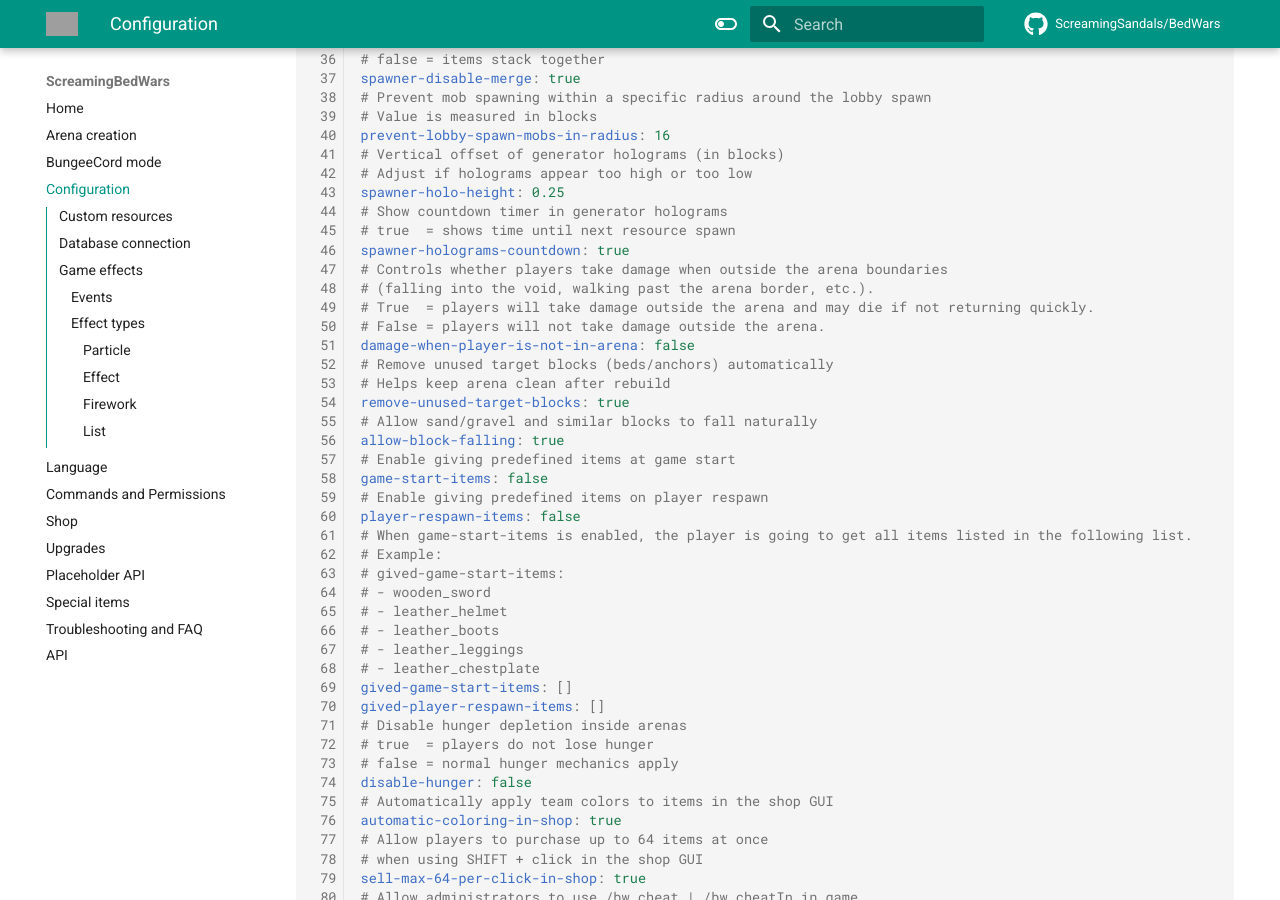
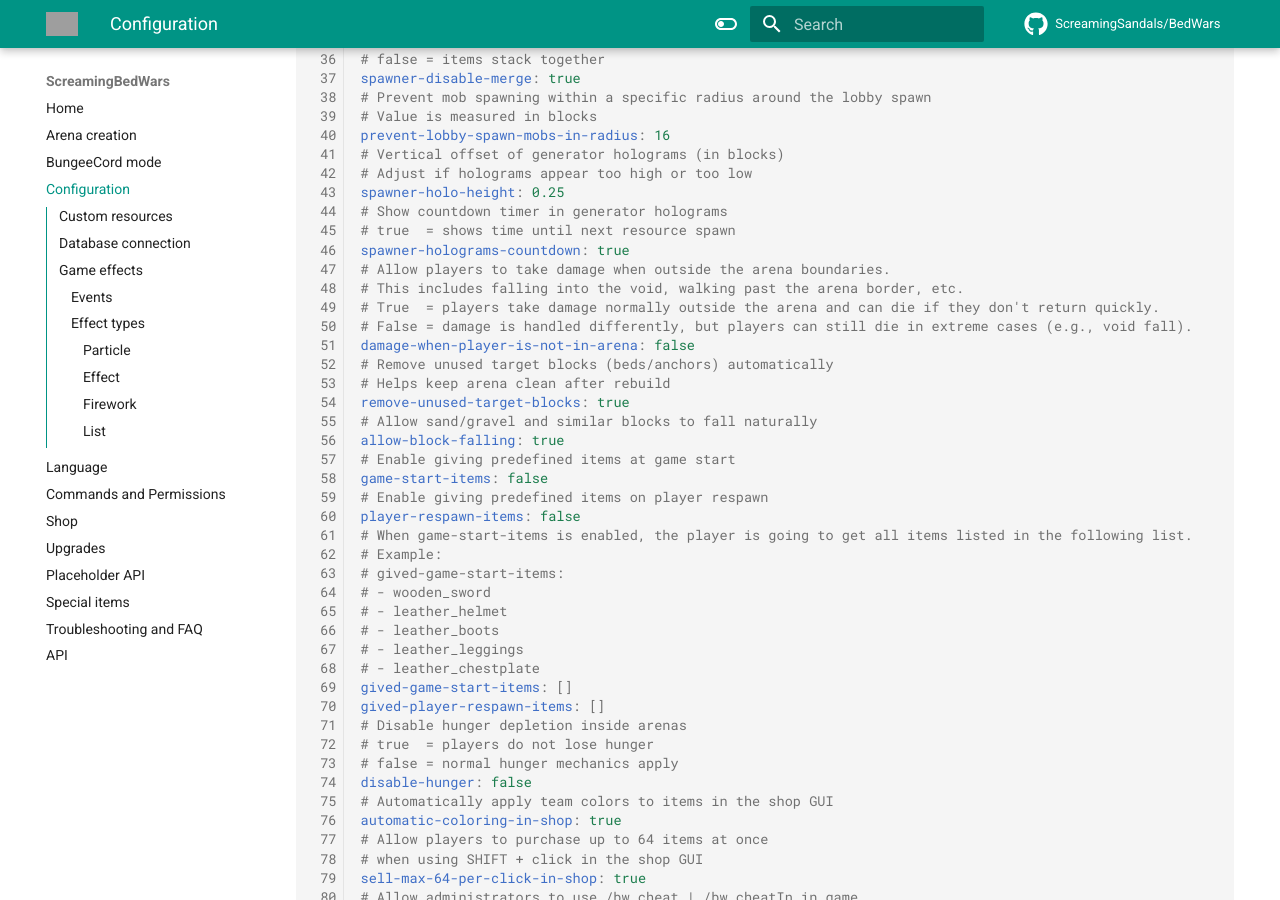
Before and after one commit to ScreamingSandals/BedWars, an MkDocs documentation site: the page built from docs/config.md, in a window 1280 px wide and 900 px high, scrolled down 806 px. Built offline with MkDocs 1.6.1 and Material for MkDocs 9.7.7, drawn with Linux system fonts in a browser that asks for light colours; comment, search, counter and statistics services are not loaded; the version menu is left out; grey boxes are pictures that could not be loaded.

Commit message:
Clarify damage settings for arena boundaries
Updated comments for clarity on damage mechanics outside the arena boundaries.

```diff
--- a/docs/config.md
+++ b/docs/config.md
@@ -47,10 +47,10 @@ spawner-holo-height: 0.25
 # Show countdown timer in generator holograms
 # true  = shows time until next resource spawn
 spawner-holograms-countdown: true
-# Controls whether players take damage when outside the arena boundaries
-# (falling into the void, walking past the arena border, etc.).
-# True  = players will take damage outside the arena and may die if not returning quickly.
-# False = players will not take damage outside the arena.
+# Allow players to take damage when outside the arena boundaries.
+# This includes falling into the void, walking past the arena border, etc.
+# True  = players take damage normally outside the arena and can die if they don't return quickly.
+# False = damage is handled differently, but players can still die in extreme cases (e.g., void fall).
 damage-when-player-is-not-in-arena: false
 # Remove unused target blocks (beds/anchors) automatically
 # Helps keep arena clean after rebuild
```
